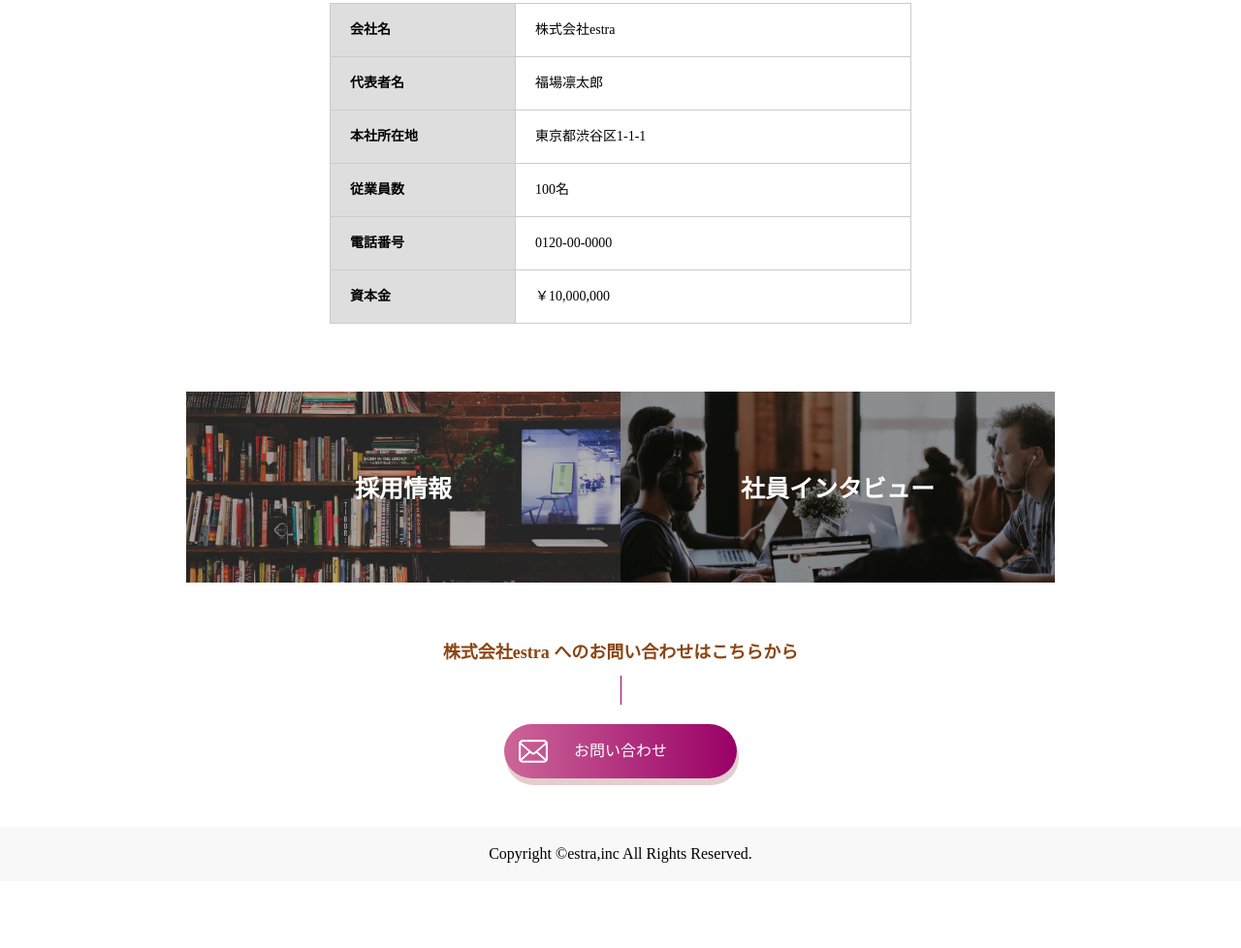
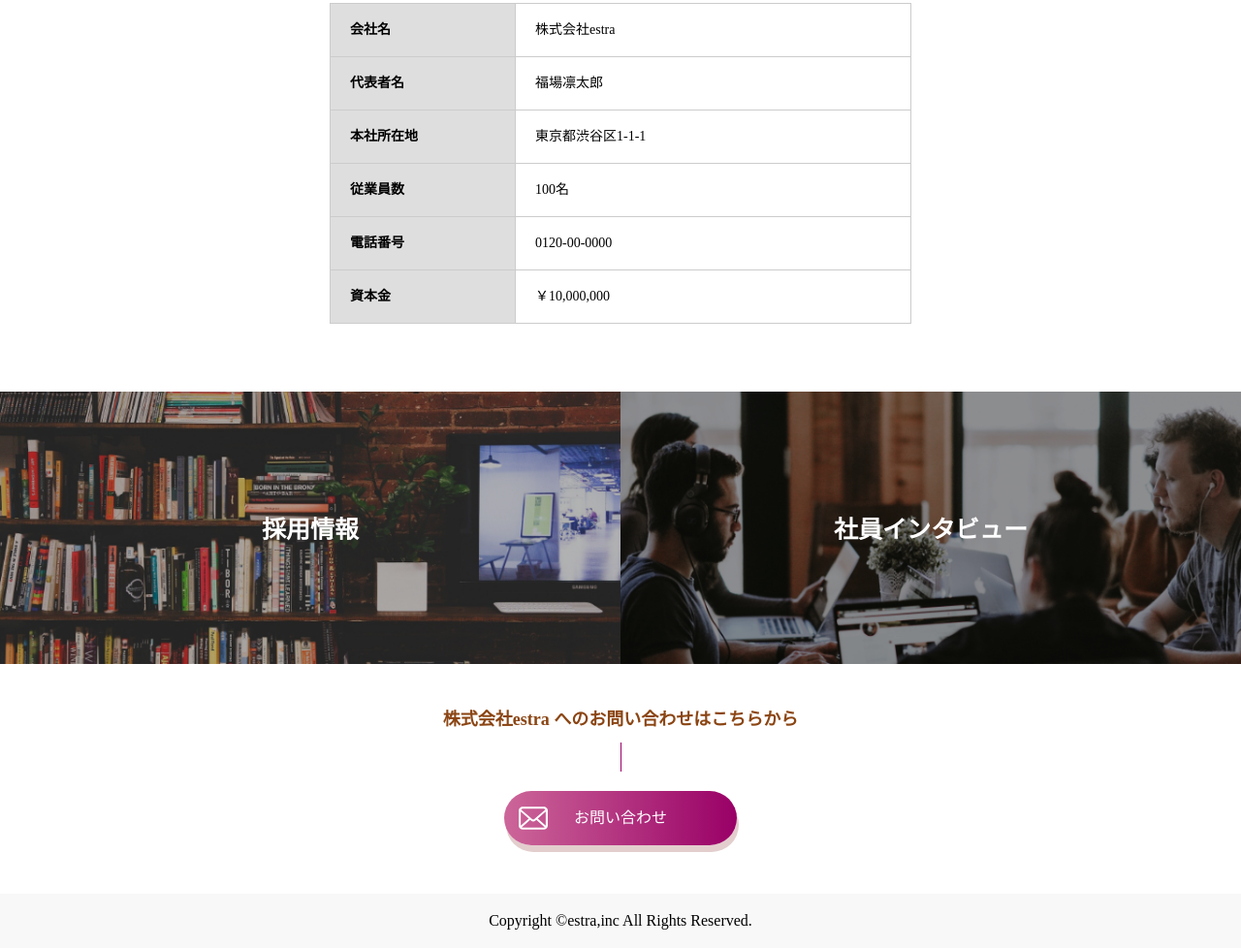
Before and after one commit to UTAGE12/LP-practice, a plain HTML site: page index.html in a window 1280 px wide. Shown: the part 2384-3362 px from the top of the page at 97% size. Before the commit the page ends 3293 px from the top, so only its background shows below. Drawn offline with Linux system fonts and the light colour scheme.

Commit message:
edited 2

```diff
--- a/css/style.css
+++ b/css/style.css
@@ -1,6 +1,3 @@
-.content {
-}
-
 .page-header {
   color: #663300;
   height: 30px;
@@ -332,21 +329,20 @@ h3 {
   width: 150px;
 }
 
-.recruit {
-  width: 70%;
-  margin: 15px auto;
-}
-
 .recruit_content {
   display: flex;
+  width: 100%;
 }
 
 .recruit_box1 {
   position: relative;
+  width: 50%;
 }
-.recruit_img1 {
+
+.recruit_box1 img {
   width: 100%;
 }
+
 .recruit_text1 {
   position: absolute;
   top: 50%;
@@ -359,8 +355,10 @@ h3 {
 }
 .recruit_box2 {
   position: relative;
+  width: 50%;
 }
-.recruit_img2 {
+
+.recruit_box2 img {
   width: 100%;
 }
 .recruit_text2 {
```
